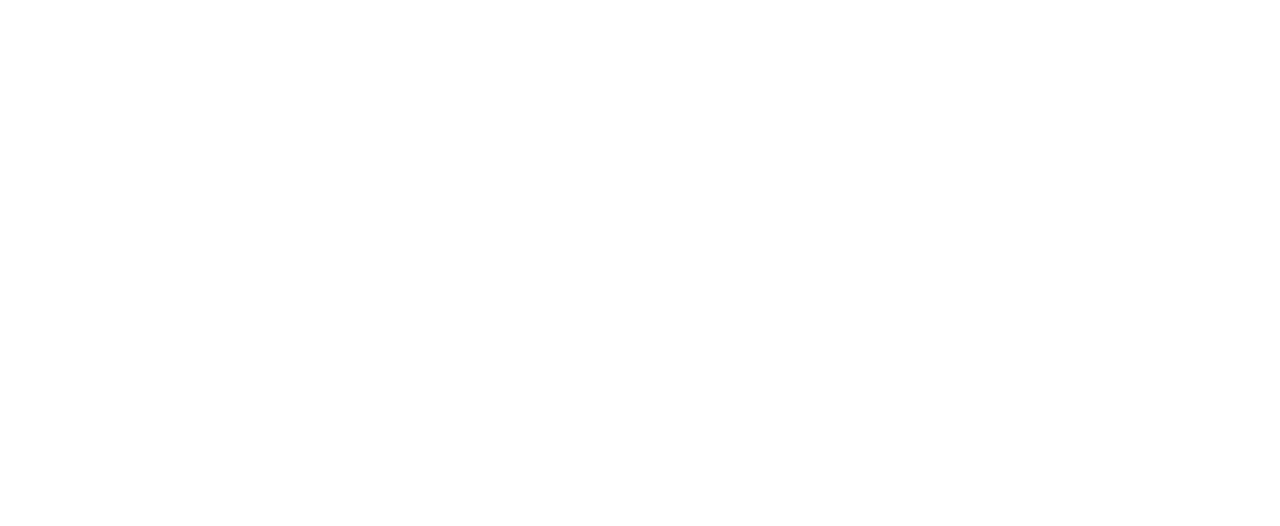
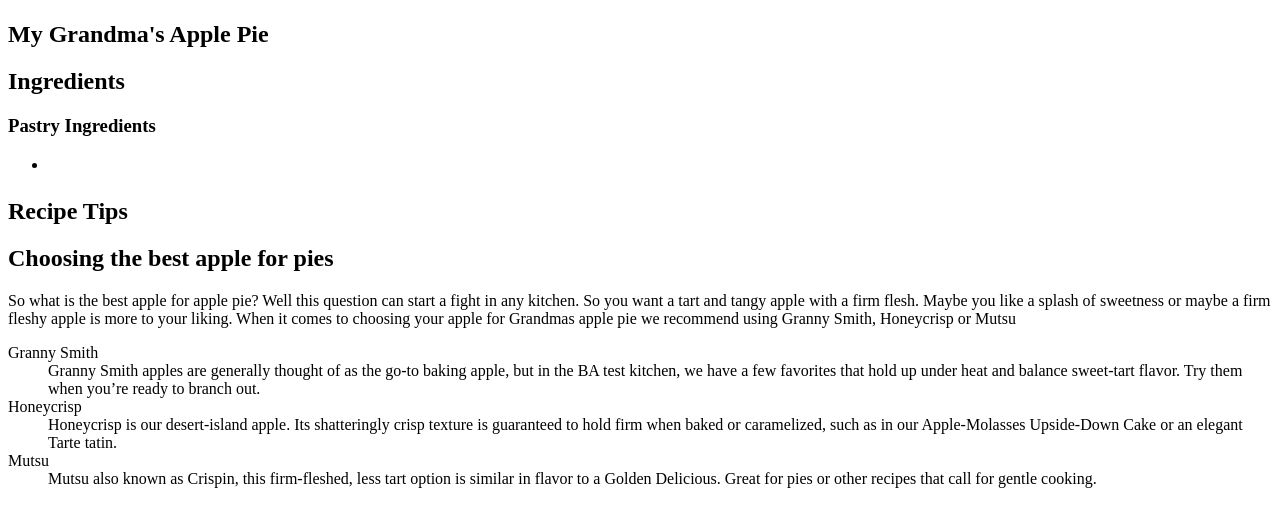
Before and after one commit to comp-1017/1017-sep-2021-oa09-workbook-spectre701, a plain HTML site: page semantics-apple-pie/index.html in a window 1280 px wide. Drawn offline with Linux system fonts and the light colour scheme.

Commit message:
small changes

```diff
--- a/semantics-apple-pie/index.html
+++ b/semantics-apple-pie/index.html
@@ -3,17 +3,52 @@
 
 
 <head>
-    <title>on the page title tab</title>
+    <title>Grandma's Apple Pie</title>
     <meta charset="utf-8">
     <meta name="author" content="Julien Thompson">
 </head>
 
 <body>
     <header>
-
+<h1></h1>
     </header>
     <main>
+        <section>
+            <h2>My Grandma's Apple Pie</h2>
+            <p></p>
+        </section>
+        <section>
+            <h2>Ingredients</h2>
+        </section>
+        <h3>Pastry Ingredients</h3>
+        <ul>
+            <li></li>
+        </ul>
 
+        <h3></h3>
+        <h3></h3>
+        <section>
+           <h2>
+               <ol></ol>
+           </h2>
+        </section>
+        <aside>
+            <h2>Recipe Tips</h2>
+        </aside>
+        <p></p>
+        <p></p>
+        <article>
+            <h2>Choosing the best apple for pies</h2>
+            <p>So what is the best apple for apple pie? Well this question can start a fight in any kitchen. So you want a tart and tangy apple with a firm flesh. Maybe you like a splash of sweetness or maybe a firm fleshy apple is more to your liking. When it comes to choosing your apple for Grandmas apple pie we recommend using Granny Smith, Honeycrisp or Mutsu</p>
+            <dl>
+                <dt>Granny Smith</dt>
+                <dd>Granny Smith apples are generally thought of as the go-to baking apple, but in the BA test kitchen, we have a few favorites that hold up under heat and balance sweet-tart flavor. Try them when you’re ready to branch out.</dd>
+                <dt>Honeycrisp</dt>
+                <dd>Honeycrisp is our desert-island apple. Its shatteringly crisp texture is guaranteed to hold firm when baked or caramelized, such as in our Apple-Molasses Upside-Down Cake or an elegant Tarte tatin.</dd>
+                <dt>Mutsu</dt>
+                <dd>Mutsu also known as Crispin, this firm-fleshed, less tart option is similar in flavor to a Golden Delicious. Great for pies or other recipes that call for gentle cooking.</dd>
+            </dl>
+        </article>
     </main>
     <footer>
 
```
Also changed, not shown: semantics-section-basics/index.html (+2 -2 lines).
